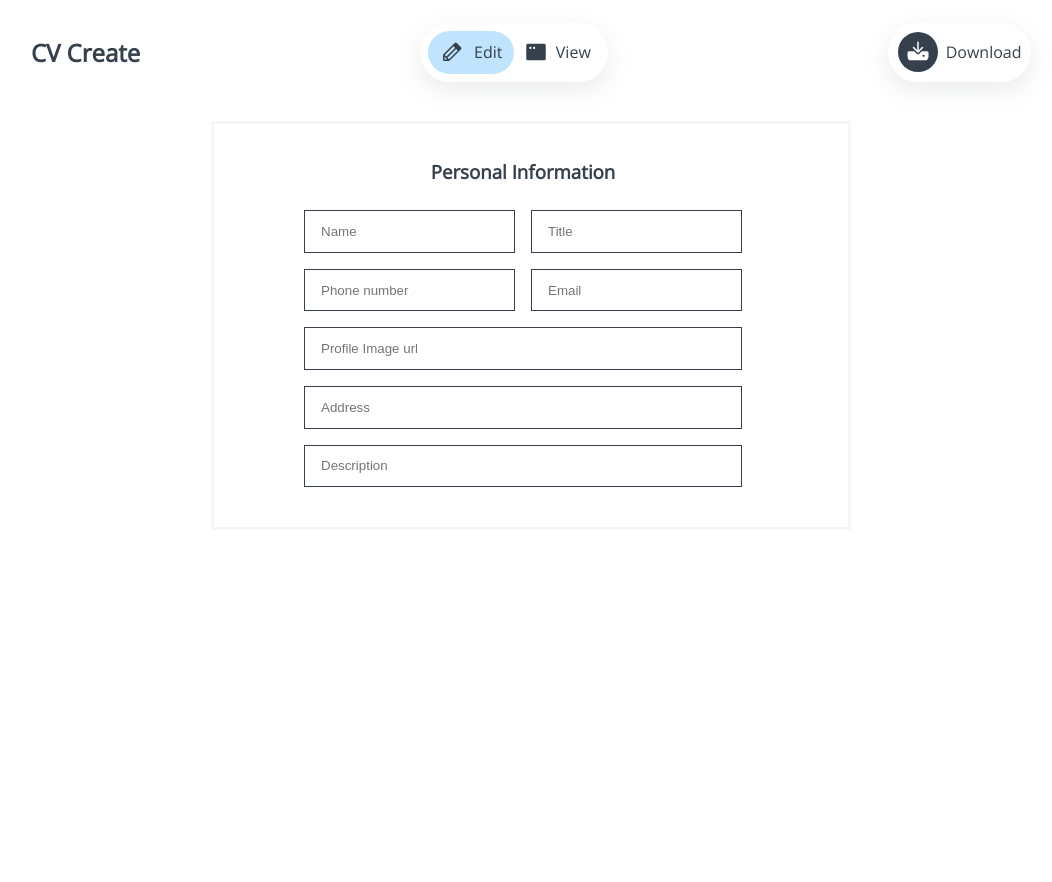
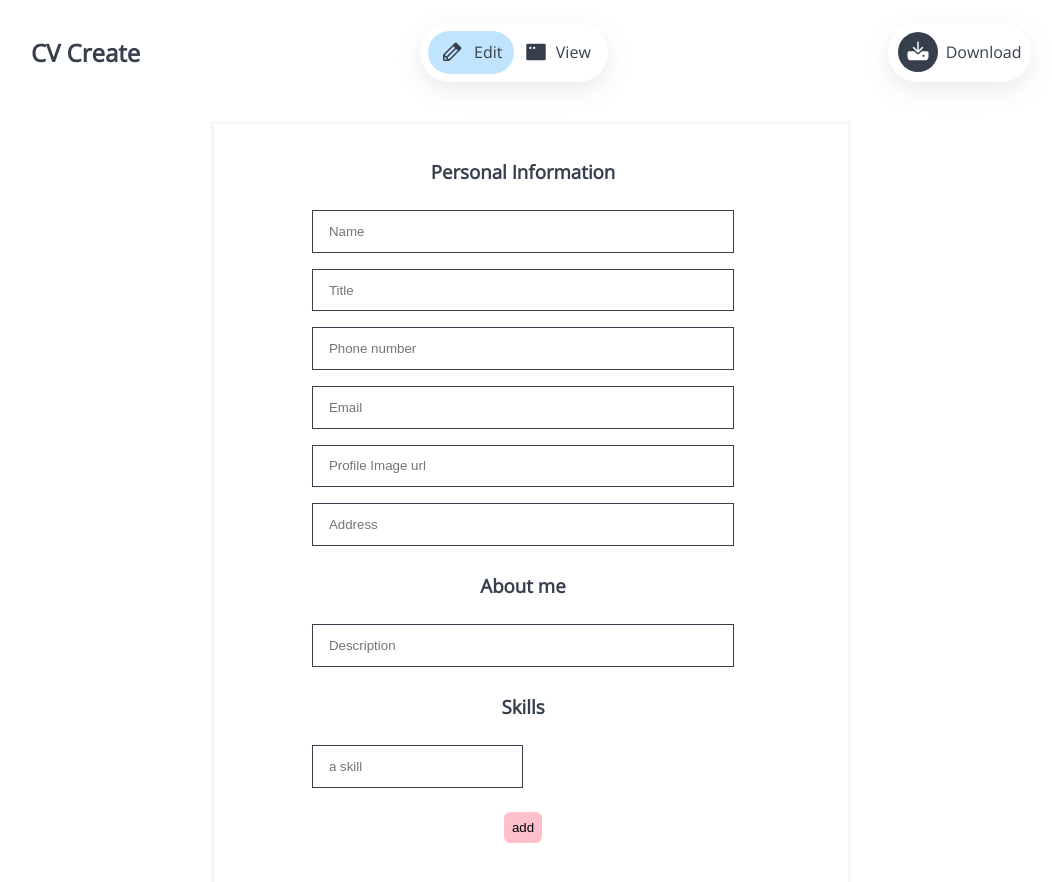
Before and after one commit to siduck/quickcv, a React (Create React App) app: page / in a window 1280 px wide. Shown: the top 882 px of the page, without its empty margins (109-1161 px from the left). Before the commit the page ends 800 px from the top, so only its background shows below. Built offline with nearby package versions, Linux system fonts and the light colour scheme.

Commit message:
added some sections in editor

```diff
--- a/package.json
+++ b/package.json
@@ -9,6 +9,7 @@
     "react": "^17.0.2",
     "react-dom": "^17.0.2",
     "react-scripts": "4.0.3",
+    "uniqid": "^5.4.0",
     "web-vitals": "^1.0.1"
   },
   "scripts": {
--- a/src/components/Editor.js
+++ b/src/components/Editor.js
@@ -1,4 +1,7 @@
 import "../styles/editor.css";
+import React, { Component } from "react";
+
+import uniqid from "uniqid";
 
 function Input(props) {
   return <input type="text" placeholder={props.info} />;
@@ -9,27 +12,64 @@ function PersonalInfo() {
     <div className="personalInfo">
       <h3>Personal Information</h3>
 
-      <div>
-        <Input info="Name" />
-        <Input info="Title" />
-      </div>
-
-      <div>
-        <Input info="Phone number" />
-        <Input info="Email" />
-      </div>
-
+      <Input info="Name" />
+      <Input info="Title" />
+      <Input info="Phone number" />
+      <Input info="Email" />
       <Input info="Profile Image url" />
       <Input info="Address" />
-      <Input info="Description" />
     </div>
   );
+}
+
+function Skills(props) {
+  return (
+    <div>
+      {Array.from(Array(props.n)).map(() =>
+        <Input info="a skill" key={uniqid} />
+      )}
+    </div>
+  );
+}
+
+class About extends Component {
+  constructor() {
+    super();
+    this.state = {
+      skills: 1,
+    };
+
+    this.addSkill = this.addSkill.bind(this);
+  }
+
+  addSkill() {
+    this.setState({
+      skills: this.state.skills + 1,
+    });
+  }
+
+  render() {
+    return (
+      <div>
+        <div className="aboutMe">
+          <h3>About me</h3>
+          <Input info="Description" />
+
+          <h3>Skills</h3>
+          <Skills n={this.state.skills} />
+        </div>
+
+        <button onClick={this.addSkill}>add</button>
+      </div>
+    );
+  }
 }
 
 export default function Editor() {
   return (
     <div className="editor">
       <PersonalInfo />
+      <About />
     </div>
   );
 }
--- a/src/styles/editor.css
+++ b/src/styles/editor.css
@@ -4,11 +4,14 @@
   /* box-shadow: rgba(149, 157, 165, 0.2) 0px 8px 24px; */
   margin: 2rem 20rem;
   border: 3px solid #f6f6f6;
+  display: grid;
+  justify-content: center;
 }
 
-.personalInfo {
+.personalInfo,
+.aboutMe {
   display: grid;
-  justify-content: center;
+  grid-template-columns: 1fr;
 }
 
 h3 {
@@ -19,6 +22,15 @@ input {
   padding: 0.8rem 1rem;
   border: none;
   outline: none;
-  margin: 0.5rem;
+  margin: 0.5rem 4rem;
   border: 1px solid #36404c;
 }
+
+button {
+  margin: 1rem 16rem;
+  outline: none;
+  border: none;
+  background-color: pink;
+  padding: 0.5rem;
+  border-radius: 0.4rem;
+}
```
